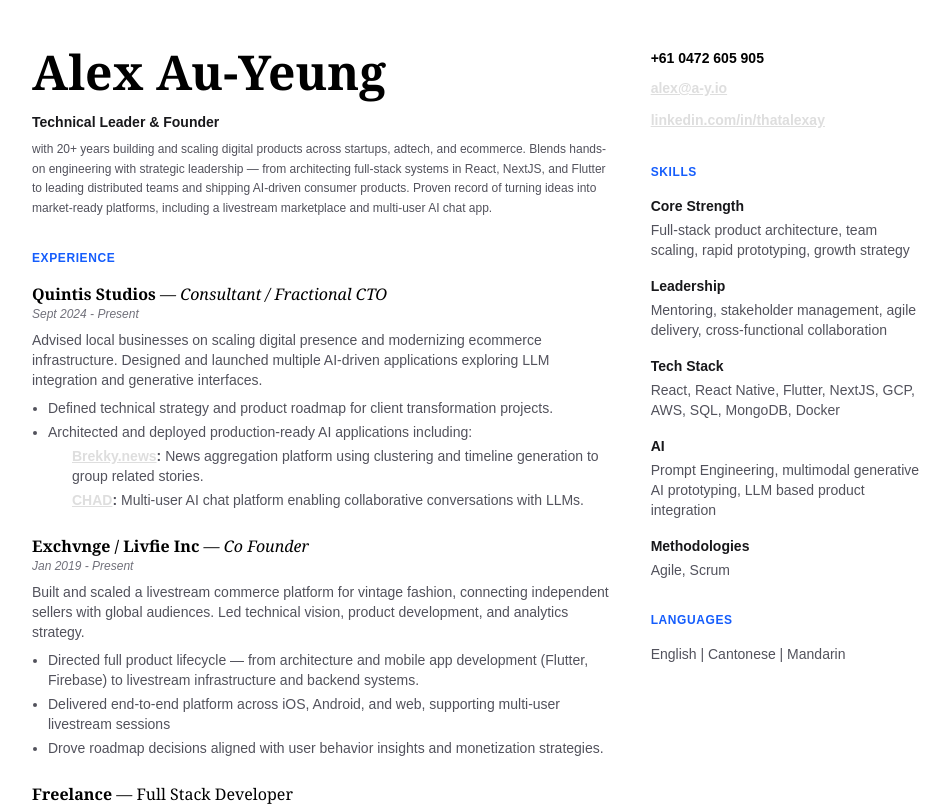
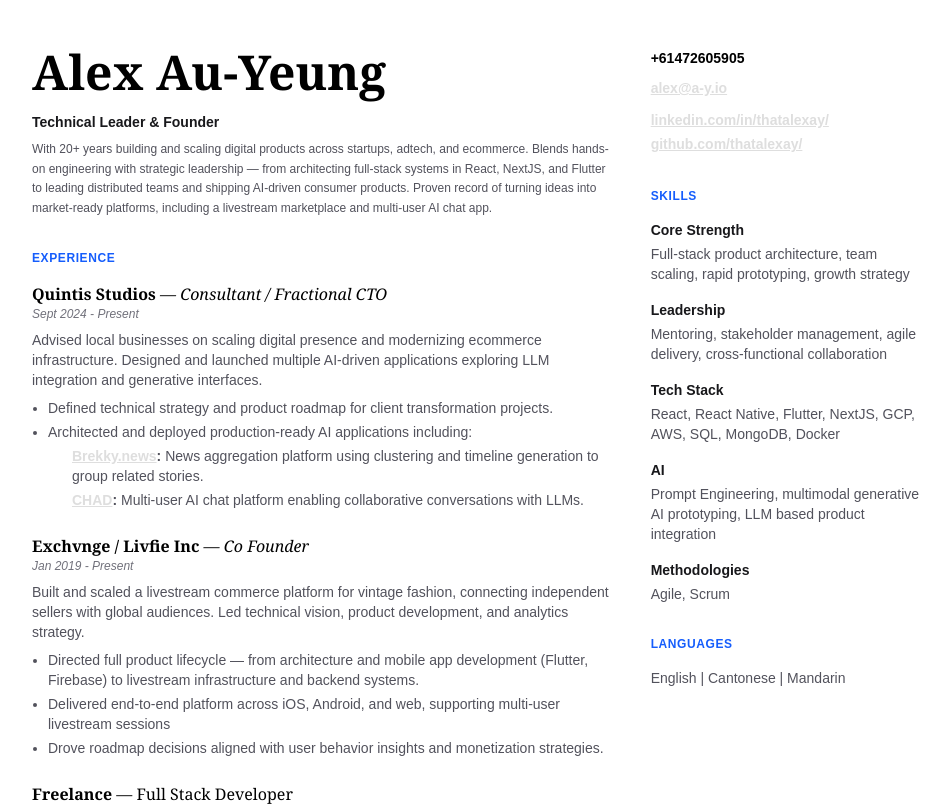
Before and after one commit to thatalexay/alexayio, a Next.js app: page / in a window 1280 px wide. Shown: the top 806 px of the page, without its empty margins (160-1109 px from the left). Built offline with nearby package versions, Linux system fonts and the light colour scheme.

Commit message:
added github link

```diff
--- a/app/data/resume.ts
+++ b/app/data/resume.ts
@@ -124,10 +124,10 @@
 export const personalInfo = {
   name: "Alex Au-Yeung",
   title: "Technical Leader & Founder",
-  phone: "+61 0472 605 905",
+  phone: "+61472605905",
   email: "alex@a-y.io",
-  linkedin: "https://www.linkedin.com/in/thatalexay/",
-  github: "https://github.com/alexauyeung",
-  bio: "with 20+ years building and scaling digital products across startups, adtech, and ecommerce. Blends hands-on engineering with strategic leadership — from architecting full-stack systems in React, NextJS, and Flutter to leading distributed teams and shipping AI-driven consumer products. Proven record of turning ideas into market-ready platforms, including a livestream marketplace and multi-user AI chat app.",
+  linkedin: "https://linkedin.com/in/thatalexay/",
+  github: "https://github.com/thatalexay/",
+  bio: "With 20+ years building and scaling digital products across startups, adtech, and ecommerce. Blends hands-on engineering with strategic leadership — from architecting full-stack systems in React, NextJS, and Flutter to leading distributed teams and shipping AI-driven consumer products. Proven record of turning ideas into market-ready platforms, including a livestream marketplace and multi-user AI chat app.",
   languages: ["English", "Cantonese", "Mandarin"],
 };
--- a/app/page.tsx
+++ b/app/page.tsx
@@ -13,7 +13,7 @@
     jobTitle: "Technical Leader & Founder",
     url: "https://a-y.io",
     email: "alex@a-y.io",
-    telephone: "+61-0472-605-905",
+    telephone: "+61472605905",
     address: {
       "@type": "PostalAddress",
       addressCountry: "AU",
@@ -103,7 +103,17 @@
                   rel="noopener noreferrer"
                   className="text-sm font-bold text-blue-600 underline hover:text-blue-700 dark:text-blue-400 dark:hover:text-blue-300"
                 >
-                  linkedin.com/in/thatalexay
+                  {personalInfo.linkedin.replace("https://", "")}
+                </a>
+              </p>
+              <p>
+                <a
+                  href={personalInfo.github}
+                  target="_blank"
+                  rel="noopener noreferrer"
+                  className="text-sm font-bold text-blue-600 underline hover:text-blue-700 dark:text-blue-400 dark:hover:text-blue-300"
+                >
+                  {personalInfo.github.replace("https://", "")}
                 </a>
               </p>
             </div>
```
